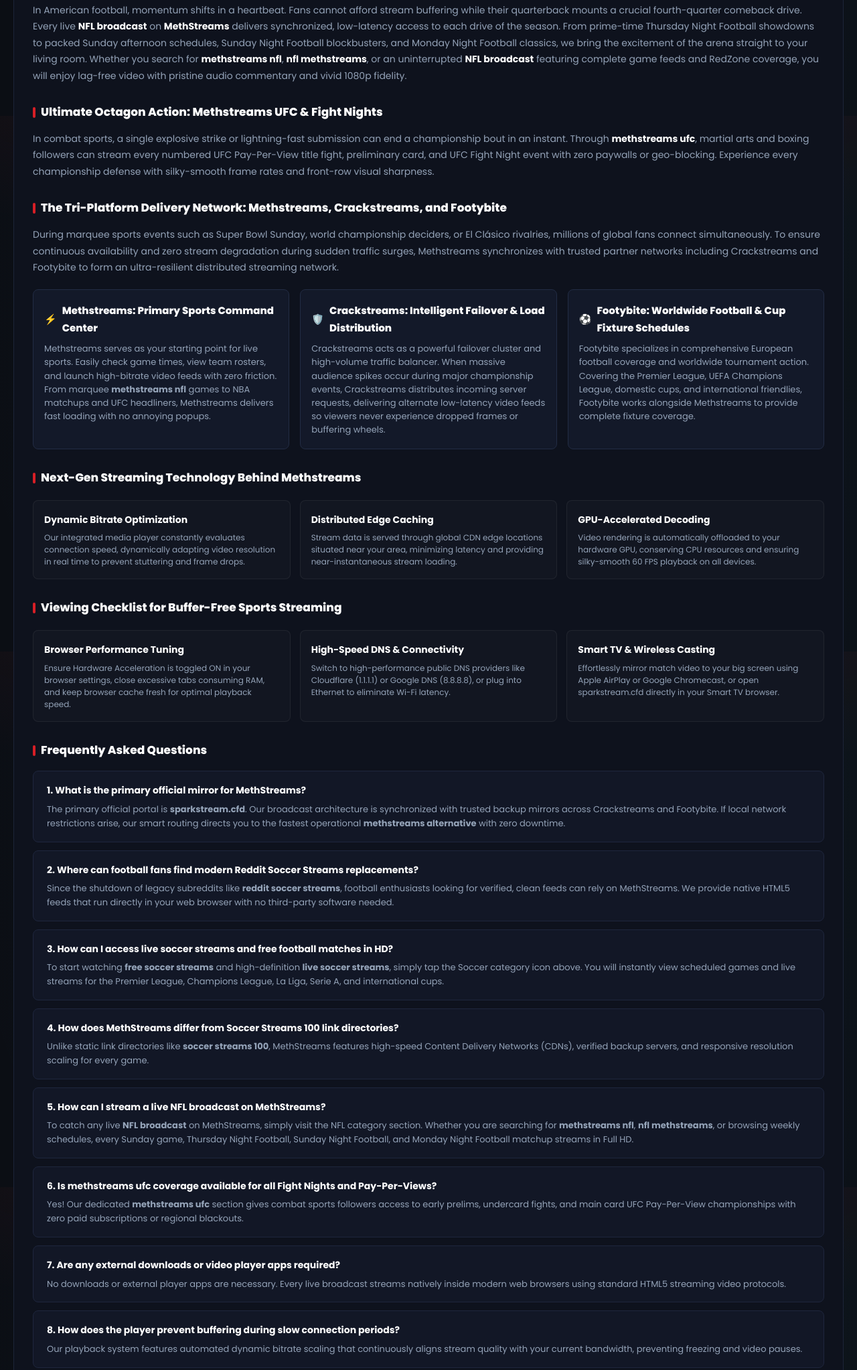
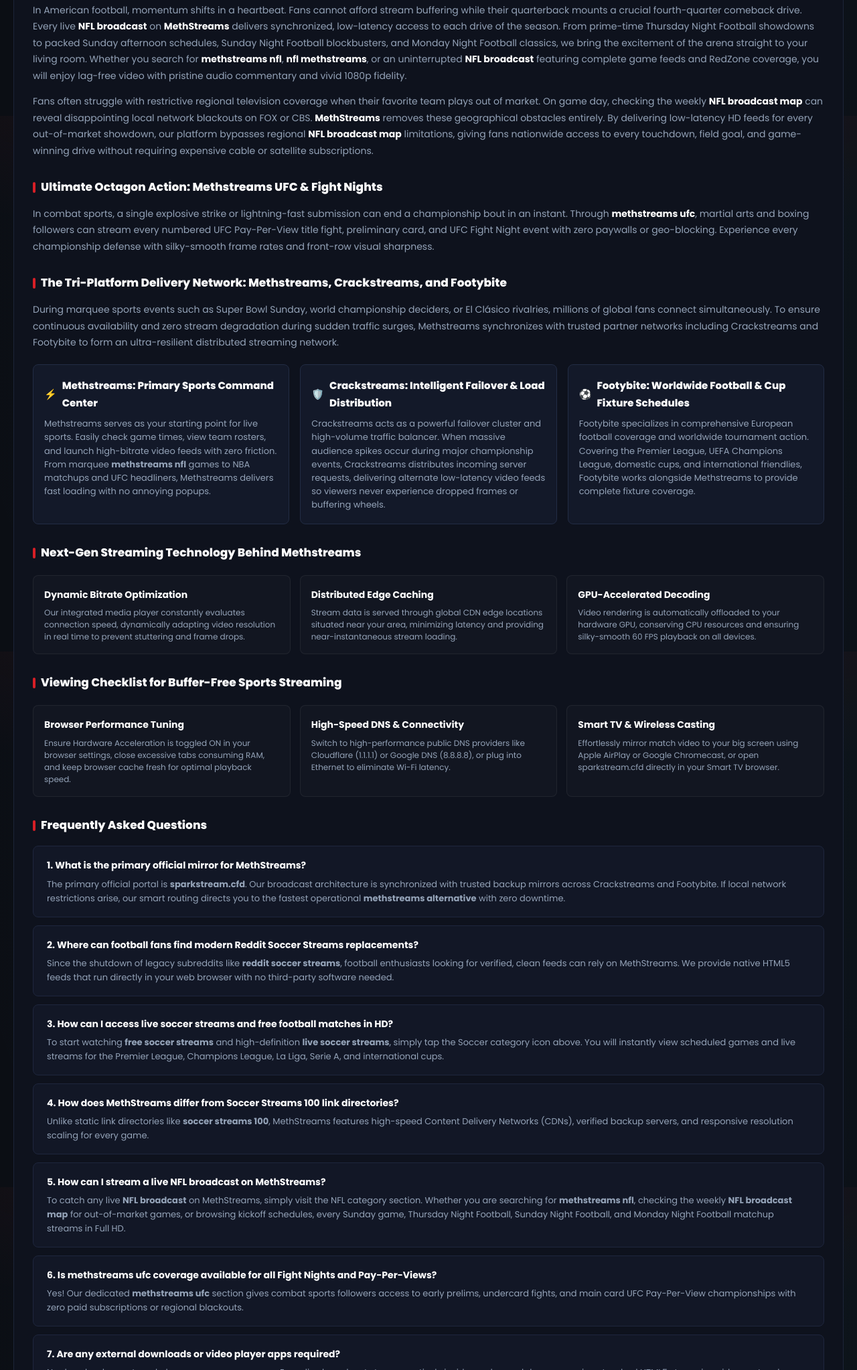
Before and after one commit to adstreemz123-eng/varsports24.cfd, a website: page index.html in a window 1280 px wide. Shown: the part 1427-3473 px from the top of the page at 67% size. Drawn offline with Linux system fonts and the light colour scheme; no server answers.

Commit message:
Remove duplicate spaces image and add NFL broadcast map paragraph and FAQ to article

```diff
--- a/index.html
+++ b/index.html
@@ -111,7 +111,7 @@
             "name": "How can I stream a live NFL broadcast on MethStreams?",
             "acceptedAnswer": {
               "@type": "Answer",
-              "text": "Click the NFL tab on the homepage. All Thursday Night Football, Sunday afternoon games, Sunday Night Football, and Monday Night Football broadcasts stream in Full HD with live scores."
+              "text": "Click the NFL tab on the homepage. Whether tracking out-of-market games from the NFL broadcast map or watching Sunday football, all matchups stream in Full HD with live scores."
             }
           },
           {
@@ -844,6 +844,9 @@
       <p class="article-paragraph">
         In American football, momentum shifts in a heartbeat. Fans cannot afford stream buffering while their quarterback mounts a crucial fourth-quarter comeback drive. Every live <strong>NFL broadcast</strong> on <strong>MethStreams</strong> delivers synchronized, low-latency access to each drive of the season. From prime-time Thursday Night Football showdowns to packed Sunday afternoon schedules, Sunday Night Football blockbusters, and Monday Night Football classics, we bring the excitement of the arena straight to your living room. Whether you search for <strong>methstreams nfl</strong>, <strong>nfl methstreams</strong>, or an uninterrupted <strong>NFL broadcast</strong> featuring complete game feeds and RedZone coverage, you will enjoy lag-free video with pristine audio commentary and vivid 1080p fidelity.
       </p>
+      <p class="article-paragraph">
+        Fans often struggle with restrictive regional television coverage when their favorite team plays out of market. On game day, checking the weekly <strong>NFL broadcast map</strong> can reveal disappointing local network blackouts on FOX or CBS. <strong>MethStreams</strong> removes these geographical obstacles entirely. By delivering low-latency HD feeds for every out-of-market showdown, our platform bypasses regional <strong>NFL broadcast map</strong> limitations, giving fans nationwide access to every touchdown, field goal, and game-winning drive without requiring expensive cable or satellite subscriptions.
+      </p>
 
       <h3 class="article-subheading">Ultimate Octagon Action: Methstreams UFC & Fight Nights</h3>
       <p class="article-paragraph">
@@ -939,7 +942,7 @@
         </div>
         <div class="faq-card-item">
           <div class="faq-q">5. How can I stream a live NFL broadcast on MethStreams?</div>
-          <p class="faq-a">To catch any live <strong>NFL broadcast</strong> on MethStreams, simply visit the NFL category section. Whether you are searching for <strong>methstreams nfl</strong>, <strong>nfl methstreams</strong>, or browsing weekly schedules, every Sunday game, Thursday Night Football, Sunday Night Football, and Monday Night Football matchup streams in Full HD.</p>
+          <p class="faq-a">To catch any live <strong>NFL broadcast</strong> on MethStreams, simply visit the NFL category section. Whether you are searching for <strong>methstreams nfl</strong>, checking the weekly <strong>NFL broadcast map</strong> for out-of-market games, or browsing kickoff schedules, every Sunday game, Thursday Night Football, Sunday Night Football, and Monday Night Football matchup streams in Full HD.</p>
         </div>
         <div class="faq-card-item">
           <div class="faq-q">6. Is methstreams ufc coverage available for all Fight Nights and Pay-Per-Views?</div>
```
Also changed, not shown: MethStreams-NFL broadcast map.png (deleted), dist/MethStreams-NFL broadcast map.png (deleted), dist/index.html.
